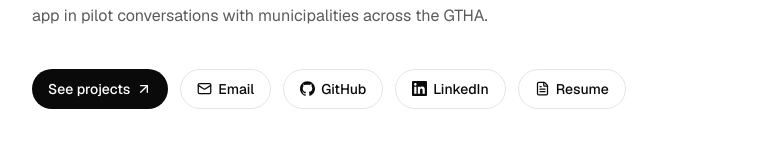
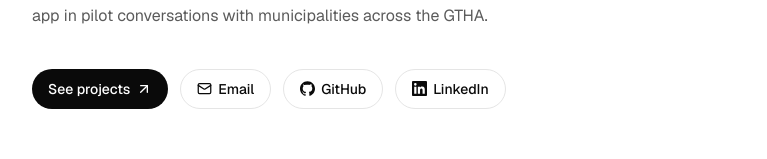
Before and after one commit to issaa71/issaahmed.com, a Next.js app: page / in a window 1280 px wide. Shown: the part 398-557 px from the top of the page, without its empty margins (256-1023 px from the left). Built offline with nearby package versions, Linux system fonts and the light colour scheme.

Commit message:
fix: real LinkedIn URL; remove resume CTA until file added

```diff
--- a/app/page.tsx
+++ b/app/page.tsx
@@ -1,4 +1,4 @@
-import { ArrowUpRight, Mail, FileText } from "lucide-react";
+import { ArrowUpRight, Mail } from "lucide-react";
 
 function Github({ size = 15 }: { size?: number }) {
   return (
@@ -36,7 +36,7 @@ const PROFILE = {
     "Currently Product Engineer at Scooty Mobility, building an AI-powered transit companion app in pilot conversations with municipalities across the GTHA.",
   email: "issaahmed1@icloud.com",
   github: "https://github.com/issaa71",
-  linkedin: "https://www.linkedin.com/in/issa-ahmed",
+  linkedin: "https://www.linkedin.com/in/issa-ahmed-032490190/",
 };
 
 const PROJECTS: {
@@ -274,12 +274,7 @@ function Hero() {
         >
           <Linkedin size={15} /> LinkedIn
         </a>
-        <a
-          href="/resume.pdf"
-          className="inline-flex h-10 items-center gap-1.5 rounded-full border border-border px-4 text-sm font-medium hover:border-accent hover:text-accent transition-colors"
-        >
-          <FileText size={15} /> Resume
-        </a>
+        {/* TODO: re-add resume CTA once /public/resume.pdf is added */}
       </div>
     </section>
   );
```
